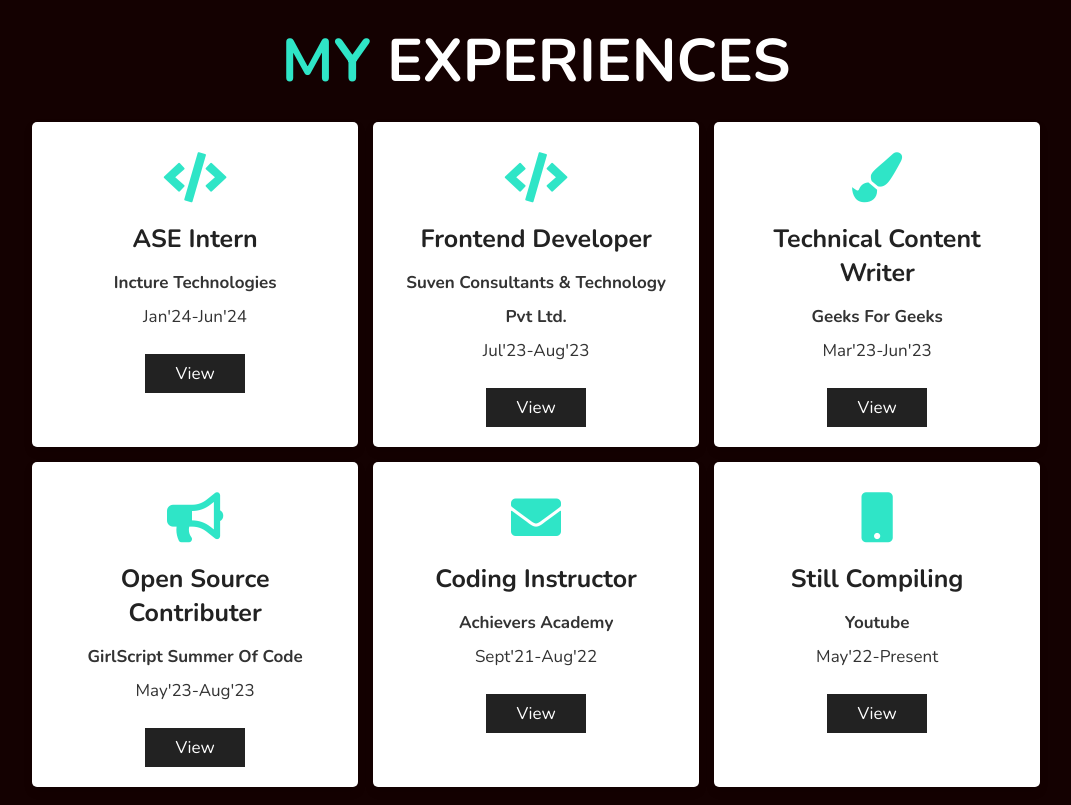
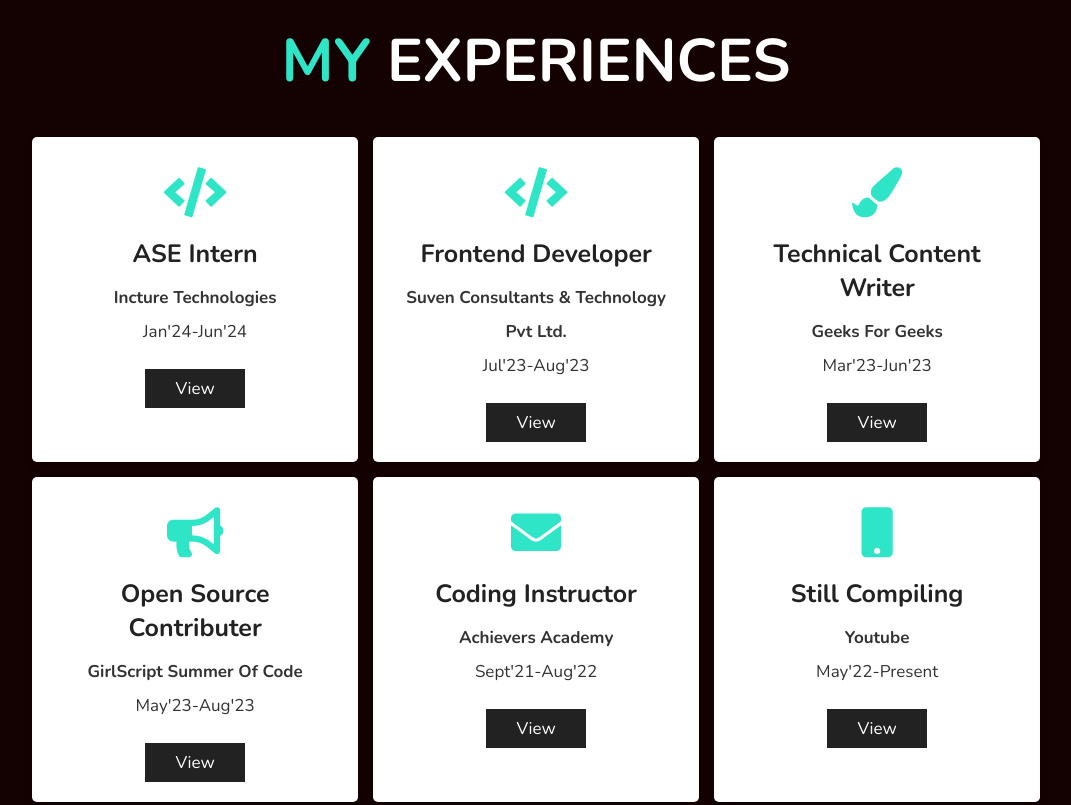
Before and after one commit to tusquake/Tussufolio, a plain HTML site: page index.html in a window 1280 px wide. Shown: the part 1600-2405 px from the top of the page, without its empty margins (79-1150 px from the left). Drawn offline with nearby package versions, Linux system fonts and the light colour scheme.

Commit message:
Update style.css

```diff
--- a/css/style.css
+++ b/css/style.css
@@ -200,6 +200,10 @@ header .navbar a:hover{
     font-size: 1.7rem;
     padding:1rem 0;
     line-height: 2;
+}
+
+.box-container{
+    margin-top: 15px;
 }
 
 .about .row .content .box-container{
```
